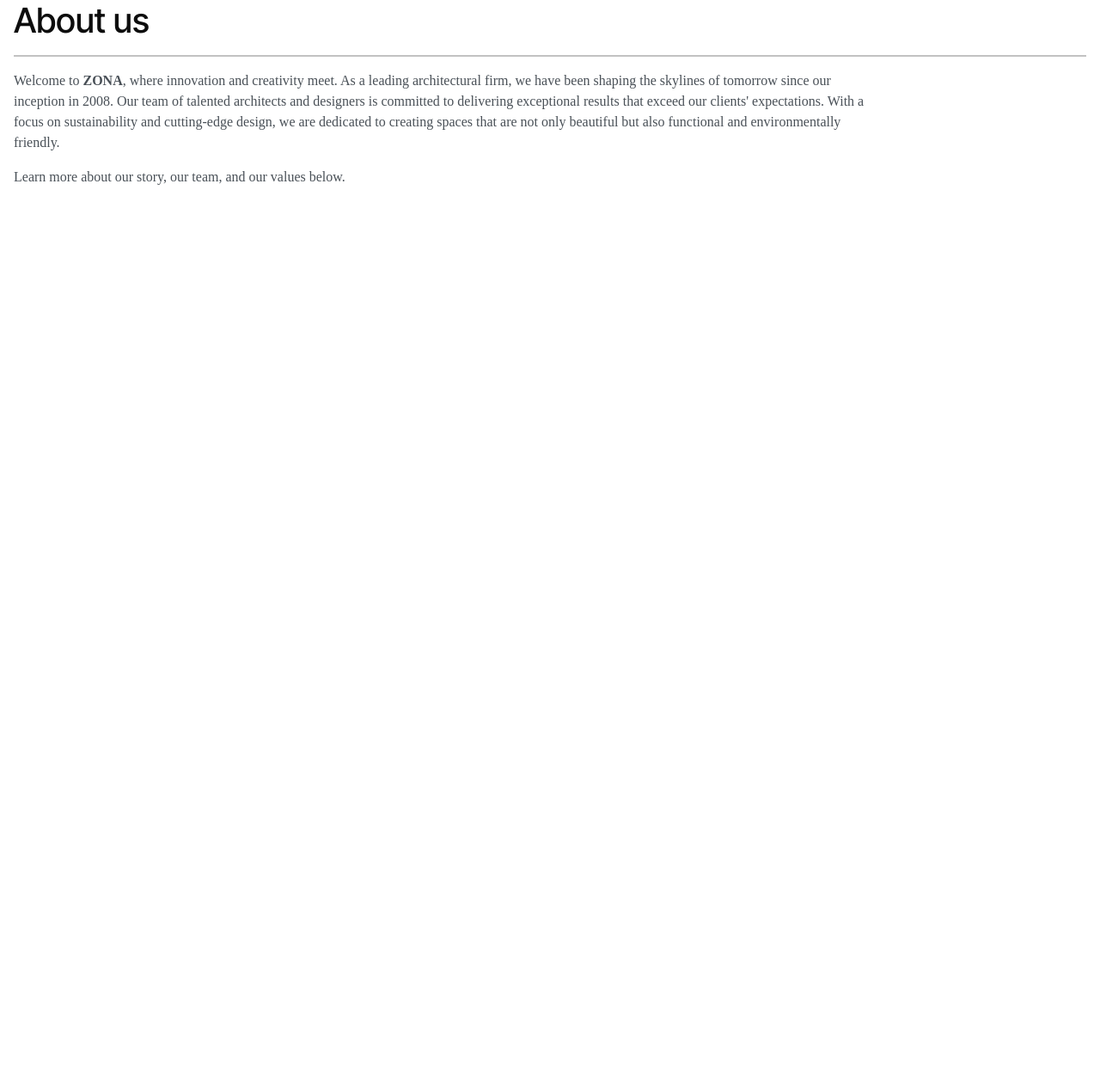
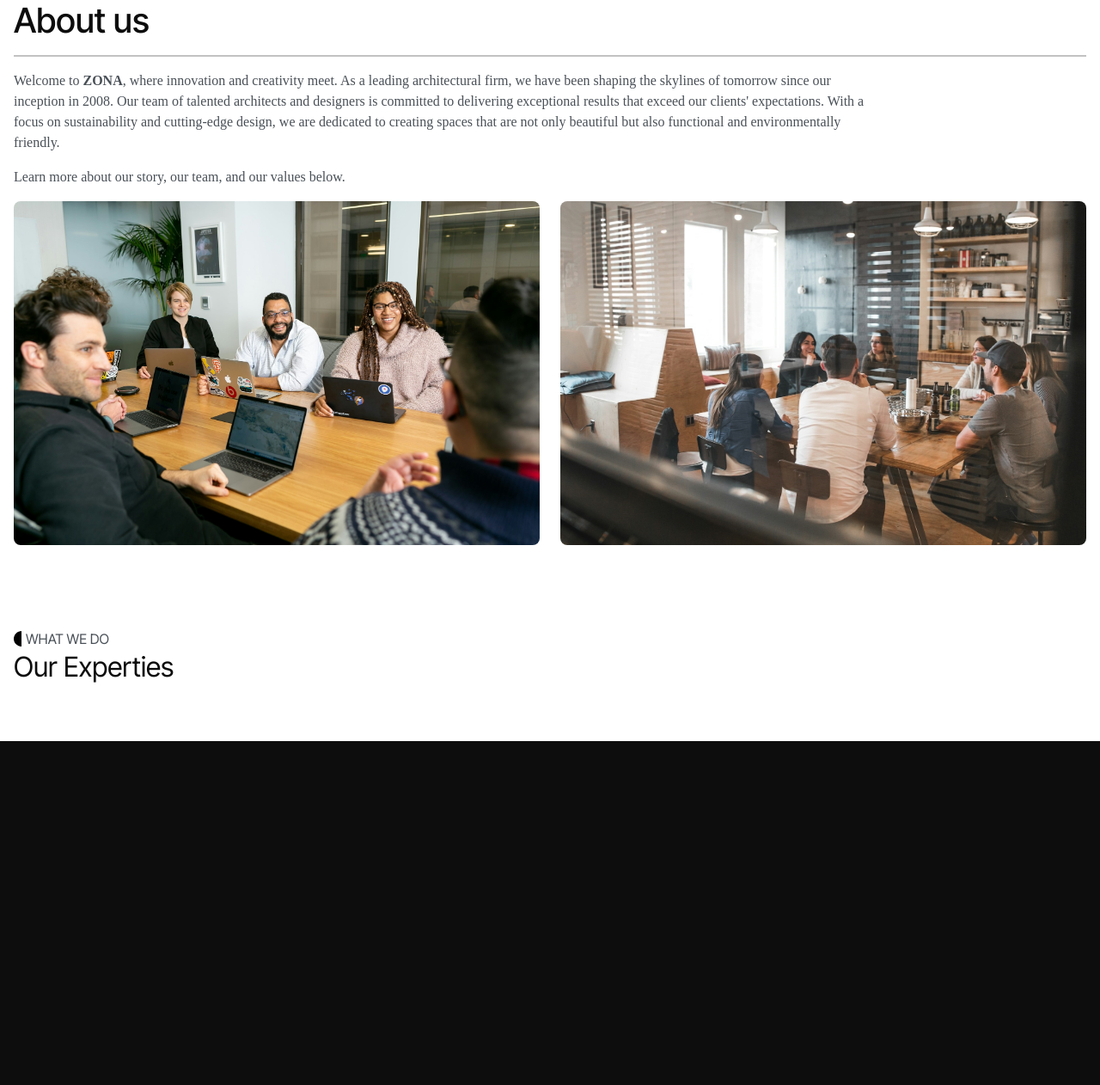
Before and after one commit to mariovida/zona, a PHP site: page /about-us in a window 1280 px wide. Shown: the part 123-1385 px from the top of the page at 86% size. Before the commit the page ends 338 px from the top, so only its background shows below. Run offline with PHP 8.4, Linux system fonts and the light colour scheme; some libraries are stand-ins or nearby versions; some web fonts are replaced.

Commit message:
css fixes + team added

```diff
--- a/about-us.php
+++ b/about-us.php
@@ -23,7 +23,50 @@
                     <p>Learn more about our story, our team, and our values below.</p>
                 </div>
             </div>
+            <div class="row">
+                <div class="col-6">
+                    <div class="page_title-image">
+                        <img src="./images/team_1.jpg" class="hide-image" />
+                    </div>
+                </div>
+                <div class="col-6">
+                    <div class="page_title-image">
+                        <img src="./images/team_2.jpg" class="hide-image" style="transition-delay: 0.4s;" />
+                    </div>
+                </div>
+            </div>
         </div>
     </section>
+
+    <section class="experties">
+        <div class="wrapper">
+            <div class="row">
+                <div class="col-12">
+                    <h6><img src="./assets/sub-icon.svg" />WHAT WE DO</h6>
+                </div>
+                <div class="col-12">
+                    <h3>Our Experties</h3>
+                </div>
+            </div>
+        </div>
+    </section>
+
+    <?php
+        define('footer', TRUE);
+        include 'inc/footer.php';
+    ?>
+
+    <script>
+        const observer = new IntersectionObserver((entries) => {
+            entries.forEach((entry) => {
+                if(entry.isIntersecting) {
+                    entry.target.classList.add('show');
+                }
+            });
+        });
+
+        const hiddenElements = document.querySelectorAll('.hide-image');
+        hiddenElements.forEach((el) => observer.observe(el));
+    </script>
 </body>
 </html>
--- /dev/null
+++ b/css/experties.css
@@ -0,0 +1,3 @@
+.experties {
+  padding: 40px 0;
+}
--- a/index.php
+++ b/index.php
@@ -57,6 +57,7 @@
                             </div>
                         </div>
                         <p>ZONA has been a trusted name in the architectural industry for over a decade. Our journey began with a vision to redefine spaces and create innovative designs that stand the test of time. Since our inception, we have been committed to delivering exceptional architectural solutions that blend functionality with aesthetics, shaping the skylines of tomorrow and leaving a lasting impact on the communities we serve.</p>
+                        <a href="">Get to know us better<img src="./assets/btn-arrow.svg" /></a>
                     </div>
                 </div>
             </div>
--- a/style.css
+++ b/style.css
@@ -16,6 +16,7 @@
 @import "css/testimonials.css";
 @import "css/banner.css";
 @import "css/contact.css";
+@import "css/experties.css";
 
 * {
   margin: 0;
@@ -102,12 +103,24 @@ h6 {
   width: 100%;
   color: var(--vz-gray-700);
 }
+.page_title-image {
+  height: 400px;
+  border-radius: 8px;
+  overflow: hidden;
+}
+.page_title-image img {
+  object-fit: cover;
+  object-position: top;
+  width: 100%;
+  height: 100%;
+}
 
 /* ANIMATION */
 .hide-image {
   height: 0 !important;
-  transition: all 1.2s;
+  transition: height 1.2s;
   transition-timing-function: ease-out;
+  transition-delay: 0.1s;
 }
 .hide-image.show {
   height: 100% !important;
```
Also changed, not shown: css/about.css (+32 -4 lines), images/team_1.jpg (added), images/team_2.jpg (added).
